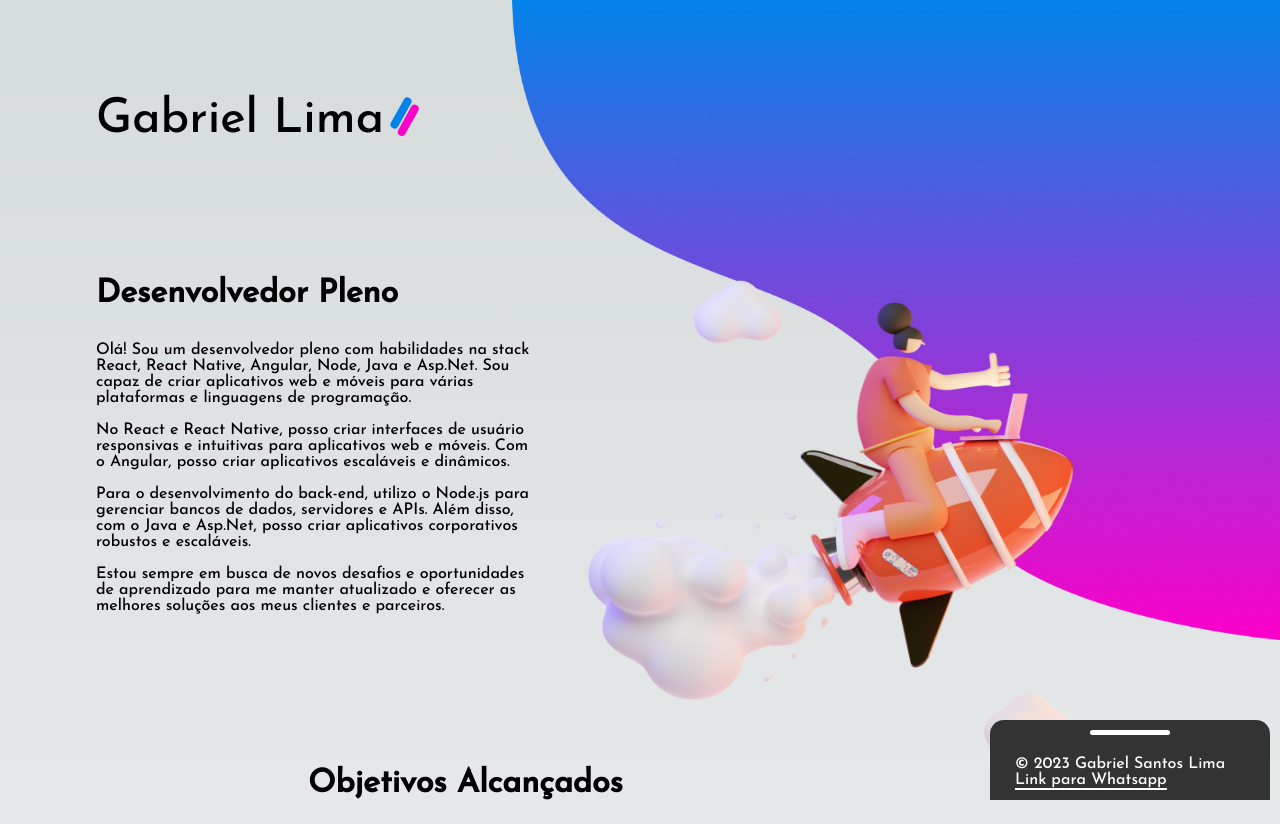
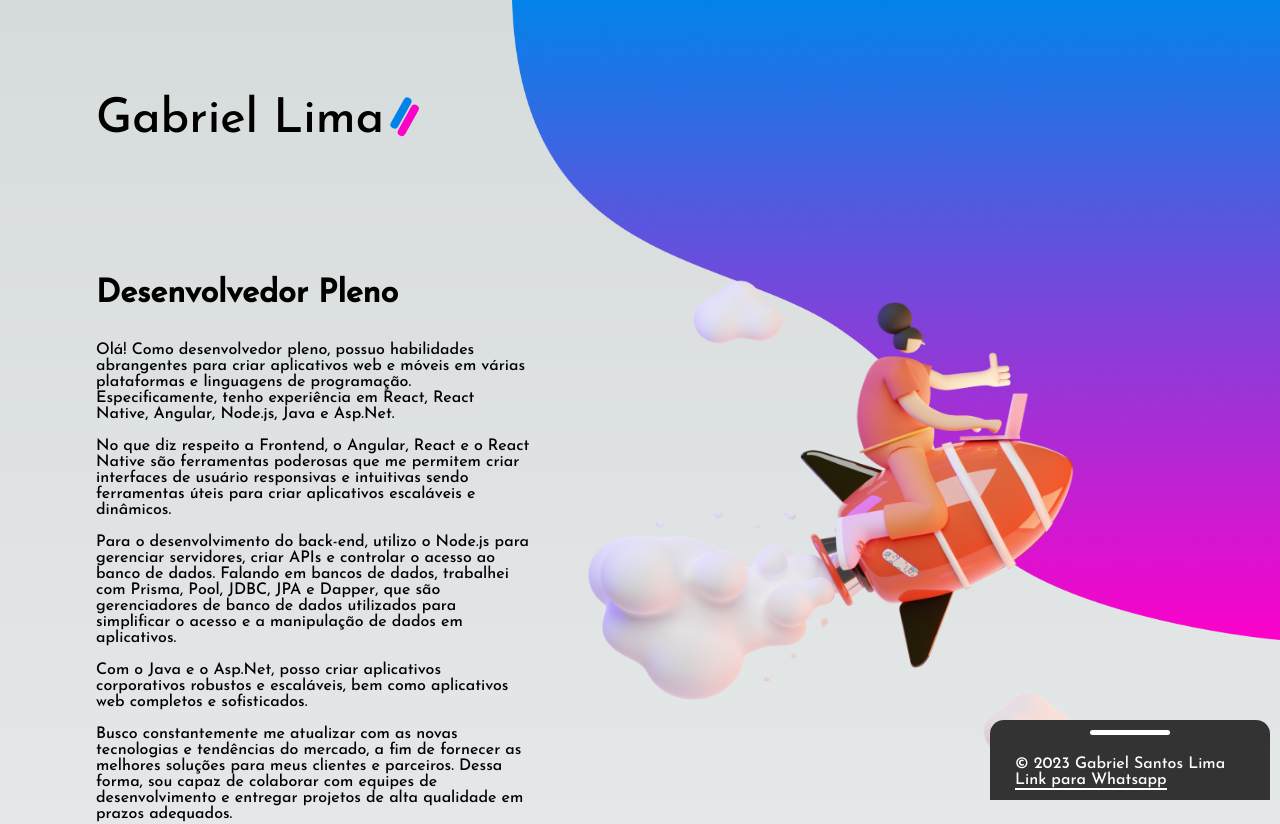
Before and after one commit to Gabriel-Almeida-Ajax/portifolio-top, a Next.js app: page / in a window 1280 px wide. Shown: the top 824 px of the page. Built offline with nearby package versions, Linux system fonts and the light colour scheme.

Commit message:
changed: description

```diff
--- a/components/Description.tsx
+++ b/components/Description.tsx
@@ -25,36 +25,35 @@ export function Descripton() {
             margin: "1em 0",
           }}
         >
-          Olá! Sou um desenvolvedor pleno com habilidades na stack React, React
-          Native, Angular, Node, Java e Asp.Net. Sou capaz de criar aplicativos
-          web e móveis para várias plataformas e linguagens de programação.
+          Olá! Como desenvolvedor pleno, possuo habilidades abrangentes para criar aplicativos web e móveis em várias plataformas e linguagens de programação. Especificamente, tenho experiência em React, React Native, Angular, Node.js, Java e Asp.Net.
         </p>
         <p
           style={{
             margin: "1em 0",
           }}
         >
-          No React e React Native, posso criar interfaces de usuário responsivas
-          e intuitivas para aplicativos web e móveis. Com o Angular, posso criar
-          aplicativos escaláveis e dinâmicos.
+          No que diz respeito a Frontend, o Angular, React e o React Native são ferramentas poderosas que me permitem criar interfaces de usuário responsivas e intuitivas sendo ferramentas úteis para criar aplicativos escaláveis e dinâmicos.
         </p>
         <p
           style={{
             margin: "1em 0",
           }}
         >
-          Para o desenvolvimento do back-end, utilizo o Node.js para gerenciar
-          bancos de dados, servidores e APIs. Além disso, com o Java e Asp.Net,
-          posso criar aplicativos corporativos robustos e escaláveis.
+          Para o desenvolvimento do back-end, utilizo o Node.js para gerenciar servidores, criar APIs e controlar o acesso ao banco de dados. Falando em bancos de dados, trabalhei com Prisma, Pool, JDBC, JPA e Dapper, que são gerenciadores de banco de dados utilizados para simplificar o acesso e a manipulação de dados em aplicativos.
         </p>
         <p
           style={{
             margin: "1em 0",
           }}
         >
-          Estou sempre em busca de novos desafios e oportunidades de aprendizado
-          para me manter atualizado e oferecer as melhores soluções aos meus
-          clientes e parceiros.
+          Com o Java e o Asp.Net, posso criar aplicativos corporativos robustos e escaláveis, bem como aplicativos web completos e sofisticados.
+        </p>
+        <p
+          style={{
+            margin: "1em 0",
+          }}
+        >
+          Busco constantemente me atualizar com as novas tecnologias e tendências do mercado, a fim de fornecer as melhores soluções para meus clientes e parceiros. Dessa forma, sou capaz de colaborar com equipes de desenvolvimento e entregar projetos de alta qualidade em prazos adequados.
         </p>
       </div>
       <div
```
